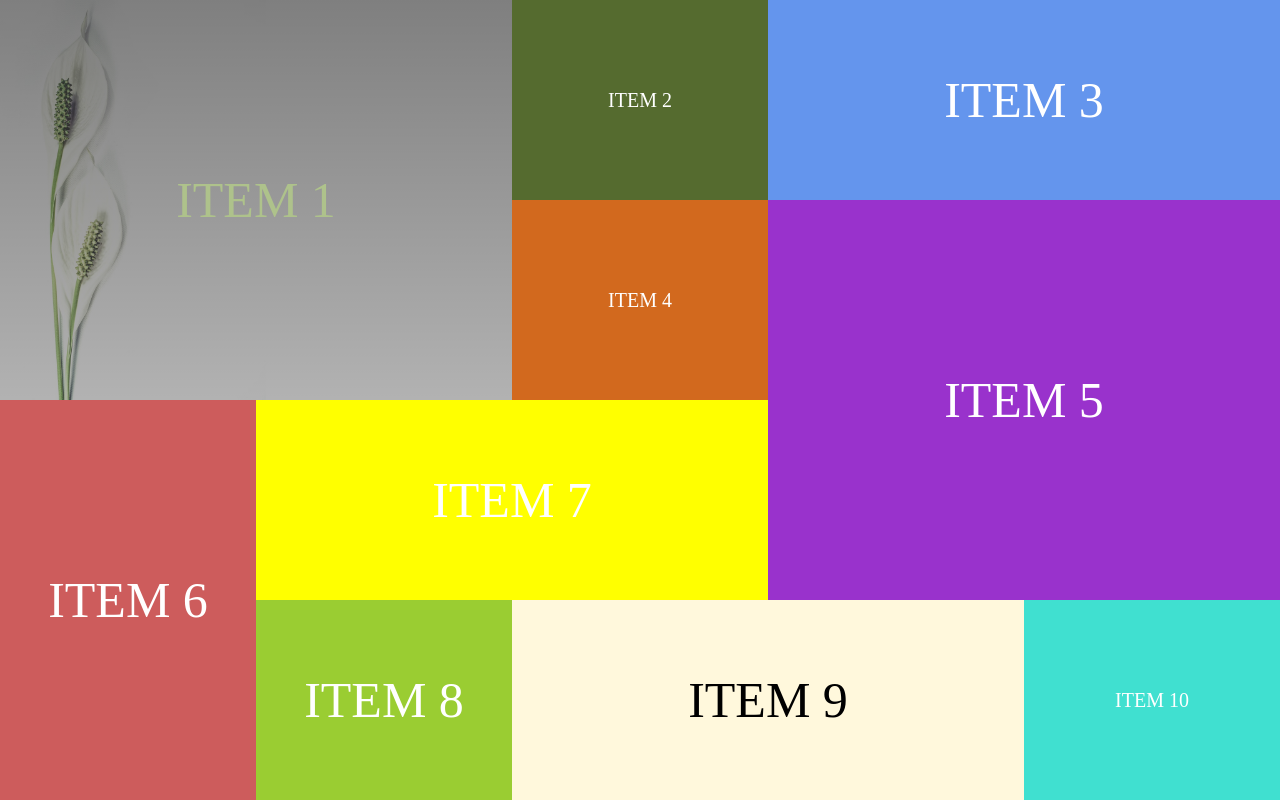
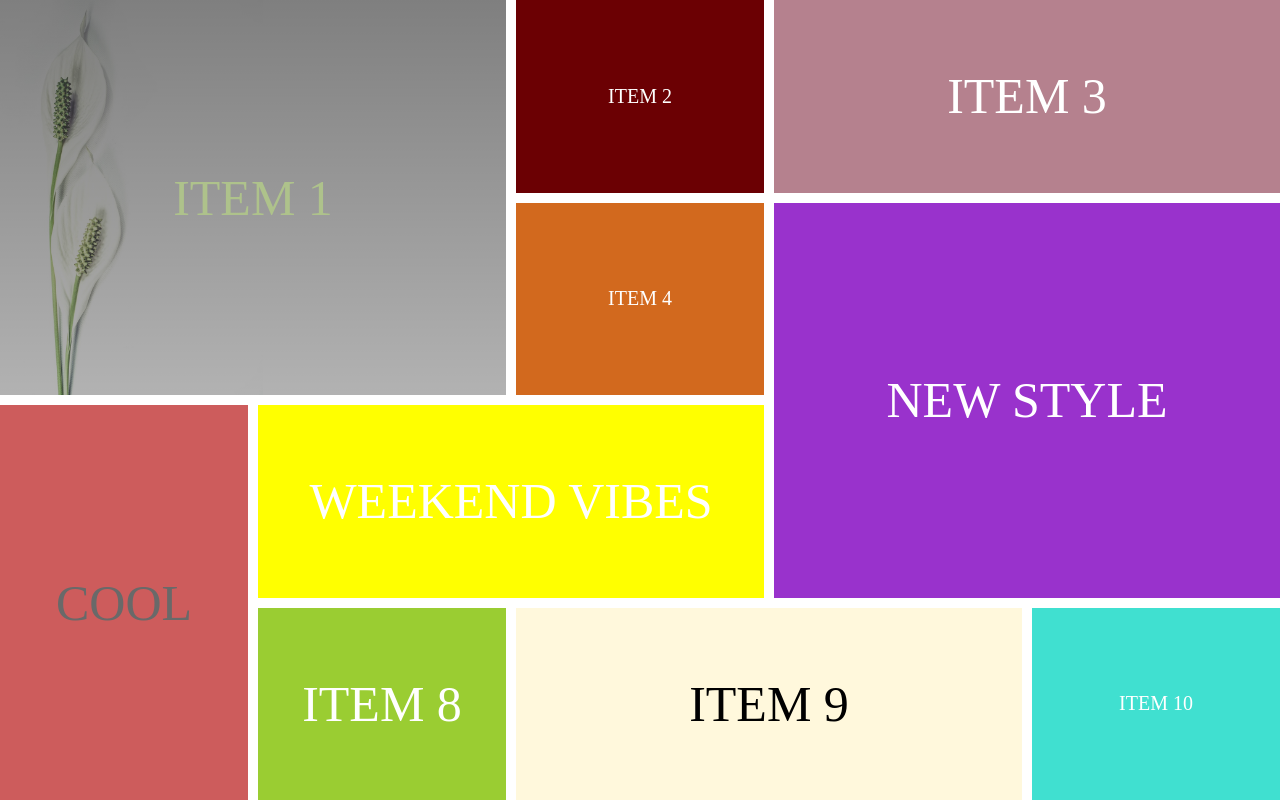
Before and after one commit to Verenasworld/LinkedInKursJs, a plain HTML site: page js/flexAndGridCssLearning/flexAndGrid.html in a window 1280 px wide. Drawn offline with Linux system fonts and the light colour scheme.

Commit message:
add a grid gap and new color and text

```diff
--- a/js/flexAndGridCssLearning/flexAndGrid.css
+++ b/js/flexAndGridCssLearning/flexAndGrid.css
@@ -42,6 +42,7 @@ flex:0 0 300px;
     .container{
     display: grid;
     height: 100vh;
+        grid-gap: 10px;
     grid-template-columns: repeat(5, 1fr);
     grid-template-rows: repeat(4, 1fr);
     grid-template-areas:
@@ -60,12 +61,12 @@ url("img/lily-1850750_1280.jpg");
     font-size: 50px;
 }
 .item-2{
-    background-color: darkolivegreen;
+    background-color: #6b0003;
     grid-area: two;
     font-size: 20px;
 }
 .item-3{
-    background-color: cornflowerblue;
+    background-color: #b5818e;
     grid-area: three;
 }
 .item-4{
@@ -80,10 +81,12 @@ url("img/lily-1850750_1280.jpg");
 .item-6{
     background-color: indianred;
     grid-area: six;
+    color: dimgray;
 }
 .item-7{
     background-color: yellow;
     grid-area: seven;
+    color: HighlightText;
 }
 .item-8{
     background-color: yellowgreen;
--- a/js/flexAndGridCssLearning/flexAndGrid.html
+++ b/js/flexAndGridCssLearning/flexAndGrid.html
@@ -11,9 +11,10 @@
     <div class="item item-2">item 2</div>
     <div class="item item-3">item 3</div>
     <div class="item item-4">item 4</div>
-    <div class="item item-5">item 5</div>
-    <div class="item item-6">item 6</div>
-    <div class="item item-7">item 7</div>
+    <div class="item item-5">New Style
+    </div>
+    <div class="item item-6">Cool</div>
+    <div class="item item-7">Weekend Vibes</div>
     <div class="item item-8">item 8</div>
     <div class="item item-9">item 9</div>
     <div class="item item-10">item 10</div>
```
